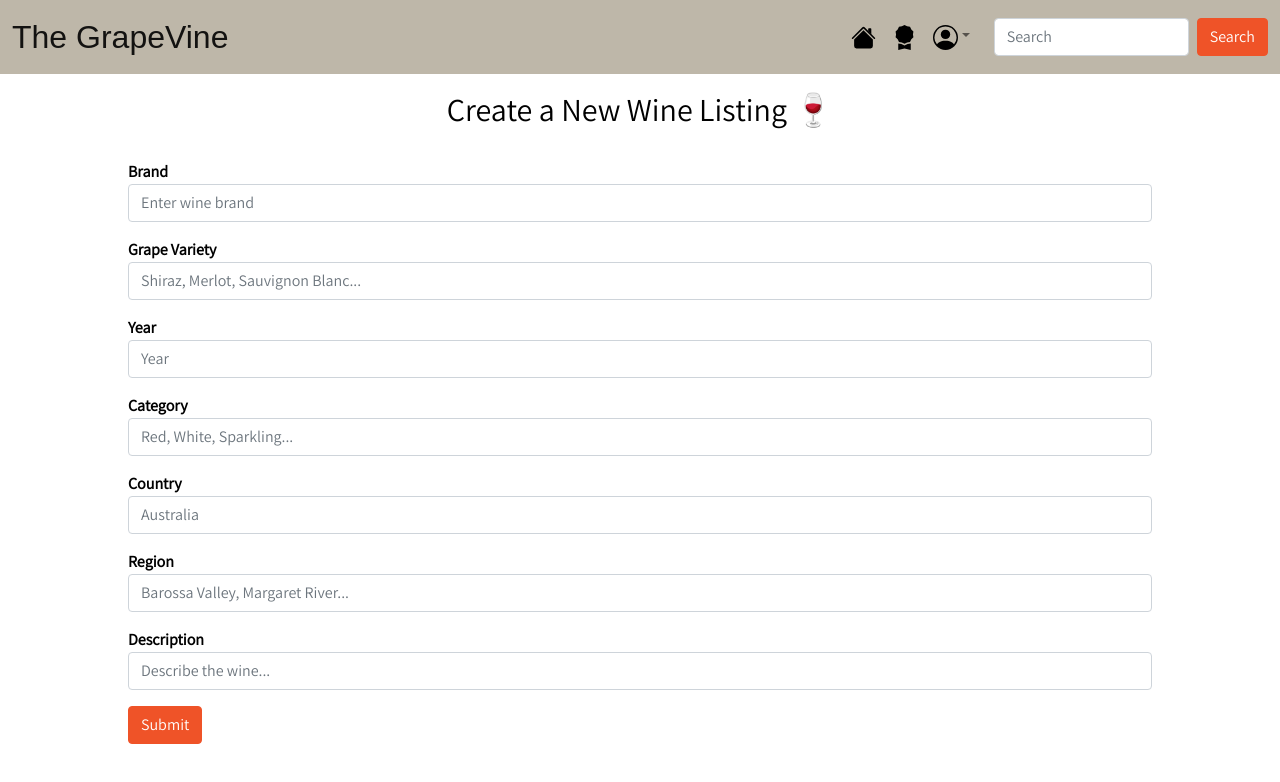
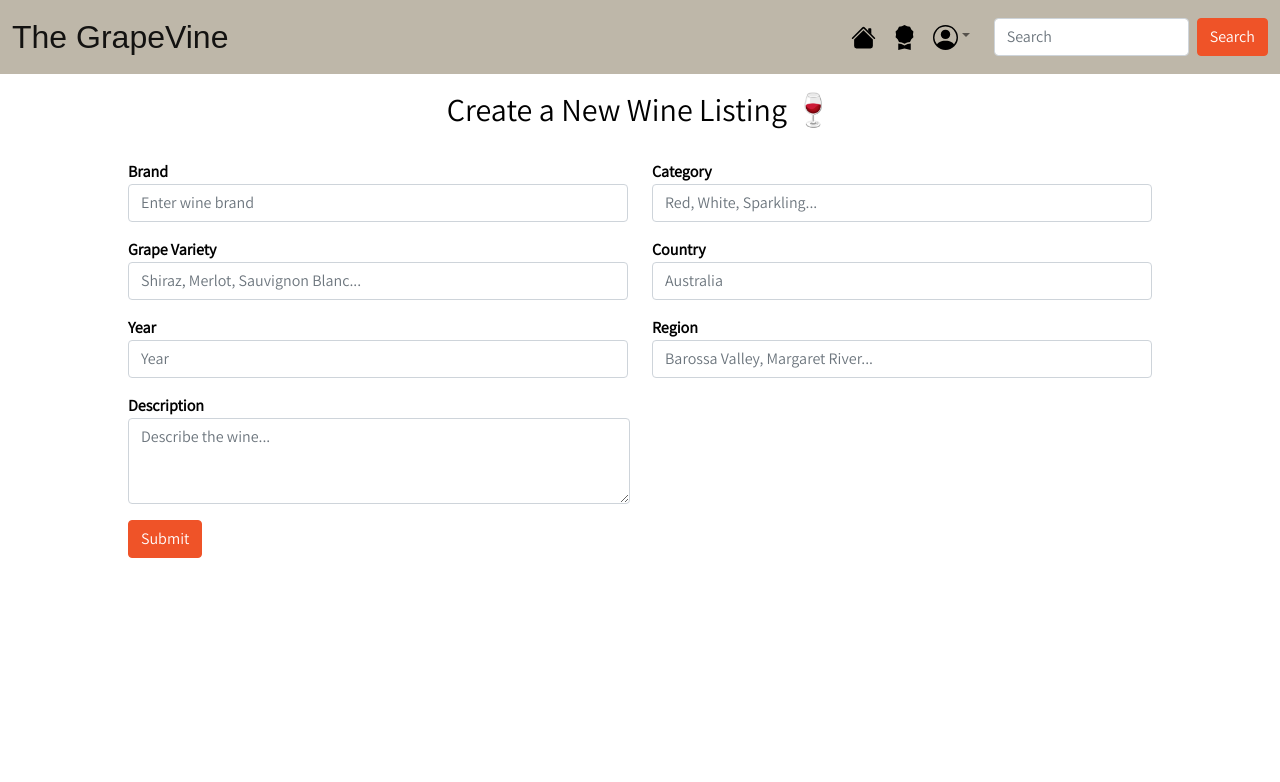
Before and after one commit to TheGrapeVineCo/client, a React (Create React App) app: page /newListing in a window 1280 px wide. Shown: the top 782 px of the page. Built offline with nearby package versions, Linux system fonts and the light colour scheme; no server answers; a web font is replaced by a local one.

Commit message:
completed styling for NewWineForm changes navigate to login when clicking submit

```diff
--- a/src/App.scss
+++ b/src/App.scss
@@ -258,9 +258,12 @@ label:focus,
   margin: 1em;
 }
 
-@media only screen and (min-width: 820px) {
+@media only screen and (min-width: 995px) {
   .cwl-container {
     margin: 2em 8em;
+  }
+  .desc-textarea {
+    width: 98% !important;
   }
 }
 
--- a/src/components/NewWineForm.js
+++ b/src/components/NewWineForm.js
@@ -1,7 +1,8 @@
 import Button from "react-bootstrap/Button";
-// import Col from "react-bootstrap/Col";
+// import Container from "react-bootstrap/Container";
+import Col from "react-bootstrap/Col";
 import Form from "react-bootstrap/Form";
-// import Row from "react-bootstrap/Row";
+import Row from "react-bootstrap/Row";
 import { useState } from "react";
 import { useNavigate } from "react-router-dom";
 import { useGlobalState } from "../utils/stateContext";
@@ -64,7 +65,7 @@ function NewWineForm() {
     addNewWineListing(formData);
     clearFormData();
     // may need to change to admin dashboard
-    navigate("/wineListings");
+    navigate("/login");
   };
 
   //   clears the form data for next entry
@@ -75,7 +76,9 @@ function NewWineForm() {
   return (
     <>
       <h2 className="page-title">Create a New Wine Listing 🍷</h2>
-      <Form onSubmit={handleSubmit} className="cwl-container">
+      <Form onSubmit={handleSubmit} className="cwl-container ">
+        <Row>
+          <Col lg={6} md={12} sm={12} xs={12}>
             <Form.Group className="mb-3" controlId="brand">
               <Form.Label className="text-detail">Brand</Form.Label>
               <Form.Control
@@ -94,6 +97,7 @@ function NewWineForm() {
                 onChange={handleFormData}
               />
             </Form.Group>
+
             <Form.Group className="mb-3" controlId="year">
               <Form.Label className="text-detail">Year</Form.Label>
               <Form.Control
@@ -103,6 +107,9 @@ function NewWineForm() {
                 onChange={handleFormData}
               />
             </Form.Group>
+          </Col>
+
+          <Col lg={6} md={12} sm={12} xs={12}>
             <Form.Group className="mb-3" controlId="category">
               <Form.Label className="text-detail">Category</Form.Label>
               <Form.Control
@@ -130,103 +137,32 @@ function NewWineForm() {
                 onChange={handleFormData}
               />
             </Form.Group>
+          </Col>
           <Form.Group className="mb-3" controlId="description">
+            <Col lg={6} md={12} sm={12} xs={12}>
               <Form.Label className="text-detail">Description</Form.Label>
               <Form.Control
-            type="textarea"
-            rows={4}
+                as="textarea"
+                rows={3}
                 placeholder="Describe the wine..."
                 value={formData.description}
                 onChange={handleFormData}
+                className={"desc-textarea"}
               />
+            </Col>
           </Form.Group>
-        <Button className="btn-default" variant="primary" type="submit">
+        </Row>
+        <Form.Group className="button-form">
+          <Button
+            className="btn-default button-mob"
+            variant="primary"
+            type="submit"
+          >
             Submit
           </Button>
+        </Form.Group>
       </Form>
     </>
-
-    // <Form onSubmit={handleSubmit} className="cwl-container">
-    //   <h2 className="page-title">Create a New Wine Listing 🍷</h2>
-    //   <Row className="mb-3">
-    //     <Form.Group as={Col} controlId="brand">
-    //       <Form.Label className="text-detail">Brand</Form.Label>
-    //       <Form.Control
-    //         type="string"
-    //         placeholder="Enter wine brand"
-    //         value={formData.brand}
-    //         onChange={handleFormData}
-    //       />
-    //     </Form.Group>
-
-    //     <Form.Group as={Col} controlId="grape_variety">
-    //       <Form.Label className="text-detail">Grape Variety</Form.Label>
-    //       <Form.Control
-    //         type="string"
-    //         placeholder="Shiraz, Merlot, Sauvignon Blanc..."
-    //         value={formData.grape_variety}
-    //         onChange={handleFormData}
-    //       />
-    //     </Form.Group>
-    //   </Row>
-
-    //   <Row className="mb-3">
-    //     <Form.Group as={Col} controlId="year">
-    //       <Form.Label className="text-detail">Year</Form.Label>
-    //       <Form.Control
-    //         type="integer"
-    //         placeholder="Year"
-    //         value={formData.year}
-    //         onChange={handleFormData}
-    //       />
-    //     </Form.Group>
-
-    //     <Form.Group as={Col} controlId="category">
-    //       <Form.Label className="text-detail">Category</Form.Label>
-    //       <Form.Control
-    //         type="string"
-    //         placeholder="Red, White, Sparkling..."
-    //         value={formData.category}
-    //         onChange={handleFormData}
-    //       />
-    //     </Form.Group>
-    //   </Row>
-
-    //   <Row className="mb-3">
-    //     <Form.Group as={Col} controlId="country">
-    //       <Form.Label className="text-detail">Country</Form.Label>
-    //       <Form.Control
-    //         type="string"
-    //         placeholder="Australia"
-    //         value={formData.country}
-    //         onChange={handleFormData}
-    //       />
-    //     </Form.Group>
-
-    //     <Form.Group as={Col} controlId="region">
-    //       <Form.Label className="text-detail">Region</Form.Label>
-    //       <Form.Control
-    //         type="string"
-    //         placeholder="Barossa Valley, Margaret River..."
-    //         value={formData.region}
-    //         onChange={handleFormData}
-    //       />
-    //     </Form.Group>
-    //   </Row>
-    //   <Form.Group className="mb-3" controlId="description">
-    //     <Form.Label className="text-detail">Description</Form.Label>
-    //     <Form.Control
-    //       type="text"
-    //       placeholder="Describe the wine..."
-    //       value={formData.description}
-    //       onChange={handleFormData}
-    //     />
-    //   </Form.Group>
-
-    //   <Button className="btn-default" variant="primary" type="submit">
-    //     Submit
-    //   </Button>
-    // </Form>
   );
 }
 
```
Lines whose indentation alone changed are shown as unchanged.
